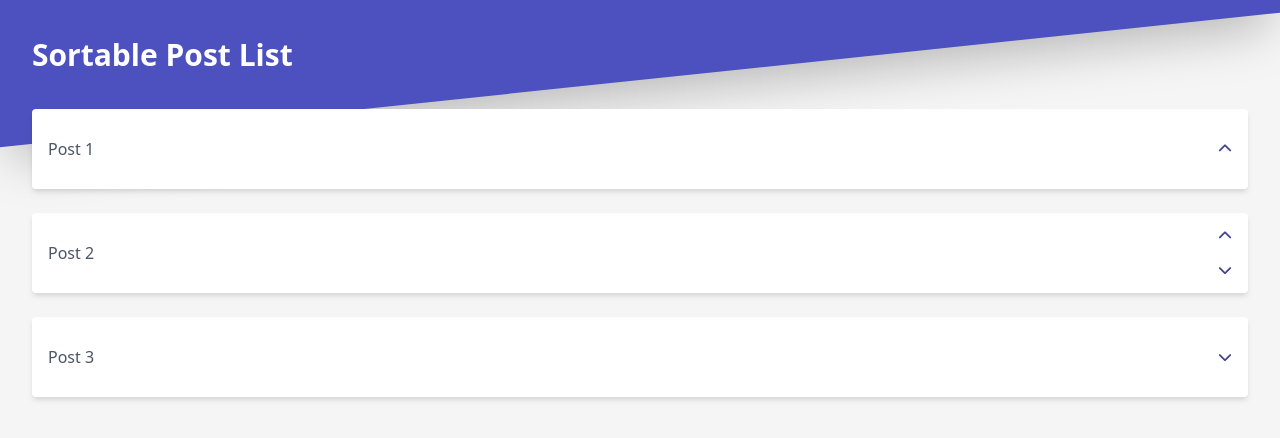
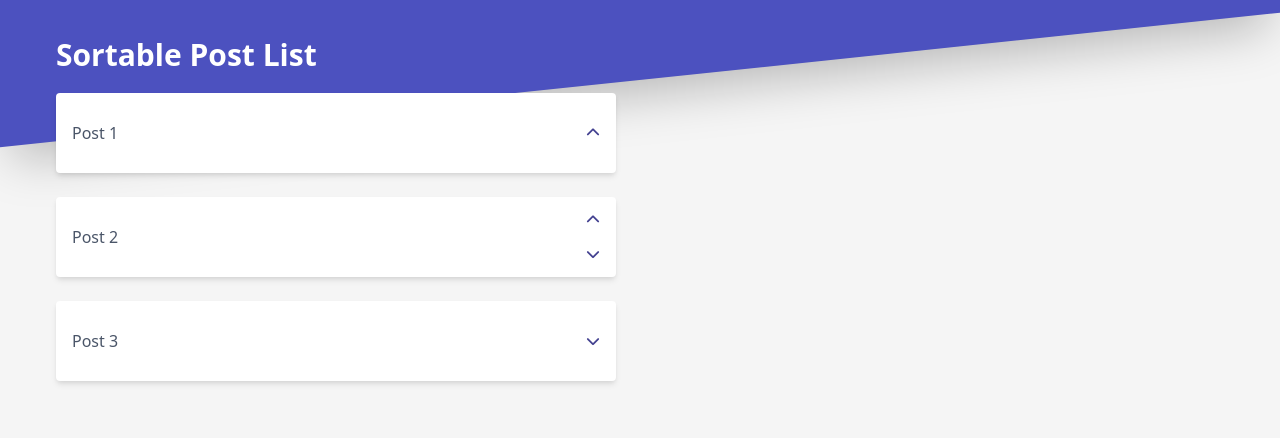
Before and after one commit to jgkiano/temper-frontend-assessment, a Vue app: page / in a window 1280 px wide. Shown: the top 438 px of the page. Built offline with nearby package versions, Linux system fonts and the light colour scheme.

Commit message:
added half grid

```diff
--- a/src/components/PostList.vue
+++ b/src/components/PostList.vue
@@ -1,6 +1,6 @@
 <template>
-  <div>
-    <div class="text-3xl font-semibold text-white pb-8">Sortable Post List</div>
+  <div class="w-1/2 px-6">
+    <div class="text-3xl font-semibold text-white pb-4">Sortable Post List</div>
     <PostItem :index="0" title="Post 1" @moveUp="onMoveUp" @moveDown="onMoveDown" arrows="up" />
     <PostItem :index="1" title="Post 2" @moveUp="onMoveUp" @moveDown="onMoveDown" />
     <PostItem :index="2" title="Post 3" @moveUp="onMoveUp" @moveDown="onMoveDown" arrows="down" />
```
